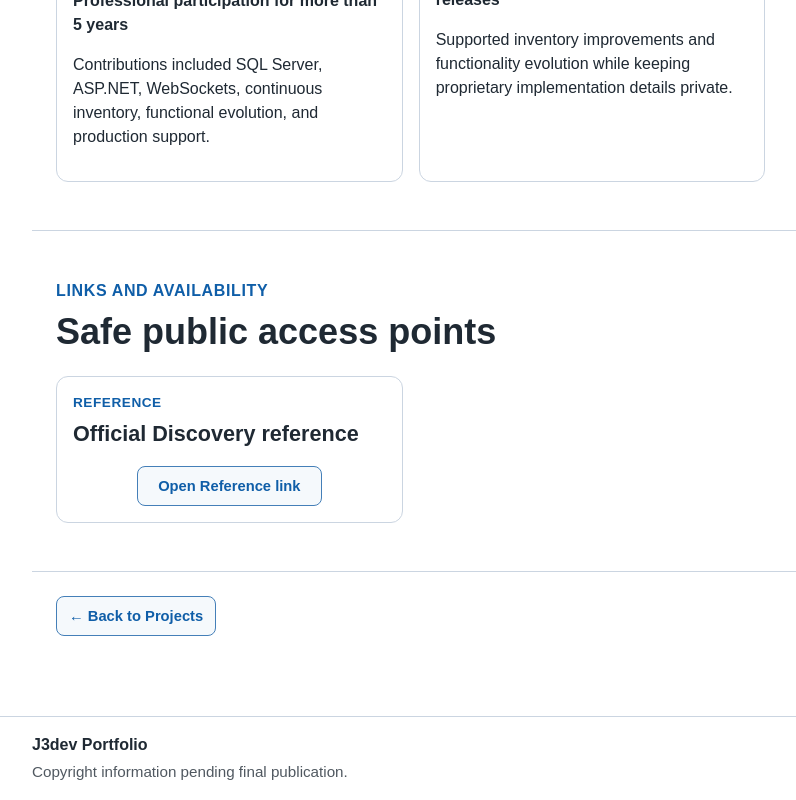
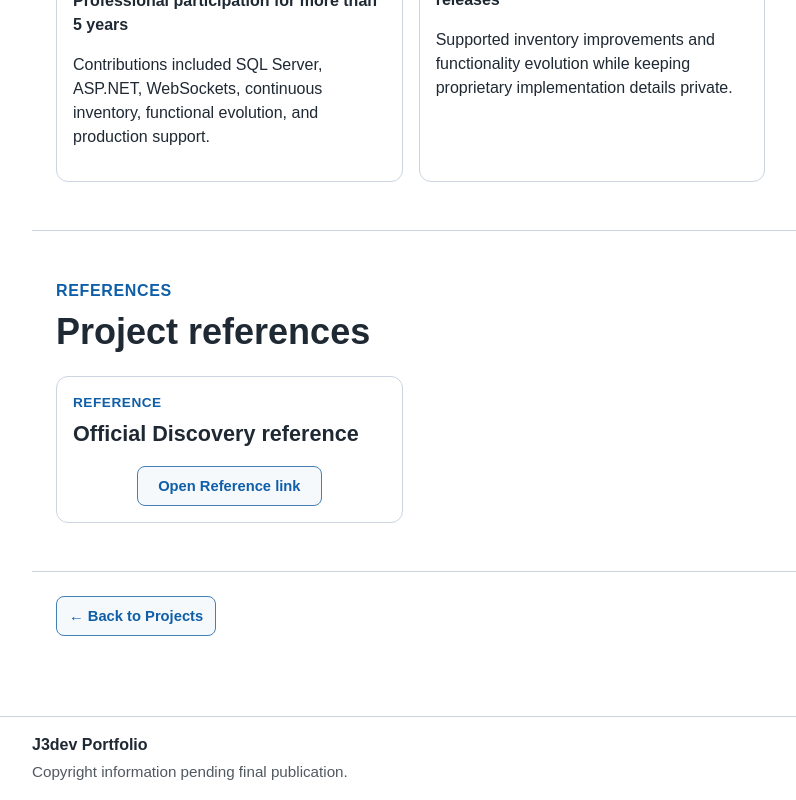
Before and after one commit to jorgejaimes085GH/J3dev-portfolio, an Angular app: page /projects/discovery in a window 1280 px wide. Shown: the part 1778-2578 px from the top of the page, without its empty margins (48-844 px from the left). Built offline with nearby package versions, Linux system fonts and the light colour scheme.

Commit message:
Standardize project reference headers

```diff
--- a/src/app/data/ui-text.data.ts
+++ b/src/app/data/ui-text.data.ts
@@ -296,8 +296,8 @@ export const UI_TEXT = {
         timeTitle: 'Implementation work areas',
         timeIntro:
           'These time blocks summarize the type of work involved while keeping private implementation details protected. Durations can be refined as more public-safe project material becomes available.',
-        linksEyebrow: 'Links and Availability',
-        linksTitle: 'Safe public access points',
+        linksEyebrow: 'References',
+        linksTitle: 'Project references',
         openLinkPrefix: 'Open',
         openLinkSuffix: 'link',
         defaultPlaceholder: 'This link will be published when available.',
@@ -616,8 +616,8 @@ export const UI_TEXT = {
         timeTitle: 'Áreas de trabajo de implementación',
         timeIntro:
           'Estos bloques resumen el tipo de trabajo involucrado mientras se protegen detalles privados de implementación. Las duraciones pueden ajustarse cuando haya más material del proyecto seguro para publicación.',
-        linksEyebrow: 'Enlaces y disponibilidad',
-        linksTitle: 'Puntos de acceso públicos seguros',
+        linksEyebrow: 'Referencias',
+        linksTitle: 'Referencias del proyecto',
         openLinkPrefix: 'Abrir enlace',
         openLinkSuffix: '',
         defaultPlaceholder: 'Este enlace se publicará cuando esté disponible.',
--- a/src/app/pages/projects/project-detail-page/project-detail-page.ts
+++ b/src/app/pages/projects/project-detail-page/project-detail-page.ts
@@ -116,10 +116,8 @@ import { LanguageService } from '../../../core/services/language.service';
 
         <section class="project-detail-section" aria-labelledby="project-links-title">
           <div class="project-detail-section__header">
-            @if (!isWorkerProject(selectedProject.id)) {
-              <p class="project-detail-page__eyebrow">{{ text().linksEyebrow }}</p>
-            }
-            <h2 id="project-links-title">{{ projectLinksTitle(selectedProject.id) }}</h2>
+            <p class="project-detail-page__eyebrow">{{ text().linksEyebrow }}</p>
+            <h2 id="project-links-title">{{ text().linksTitle }}</h2>
           </div>
 
           @if (selectedProject.links?.length) {
@@ -539,24 +537,6 @@ export class ProjectDetailPage {
     ),
   );
 
-  protected isWorkerProject(projectId: string): boolean {
-    return projectId === 'worker';
-  }
-
-  protected projectLinksTitle(projectId: string): string {
-    if (this.isWorkerProject(projectId) || projectId === 'expensux') {
-      return 'Referencias del proyecto';
-    }
-
-    if (projectId === 'ithelpcenter') {
-      return this.languageService.currentLanguage() === 'es'
-        ? 'Link de acceso al producto'
-        : 'Product access link';
-    }
-
-    return this.text().linksTitle;
-  }
-
   protected safeEmbedUrl(embedUrl: string): SafeResourceUrl {
     return this.sanitizer.bypassSecurityTrustResourceUrl(embedUrl);
   }
```
